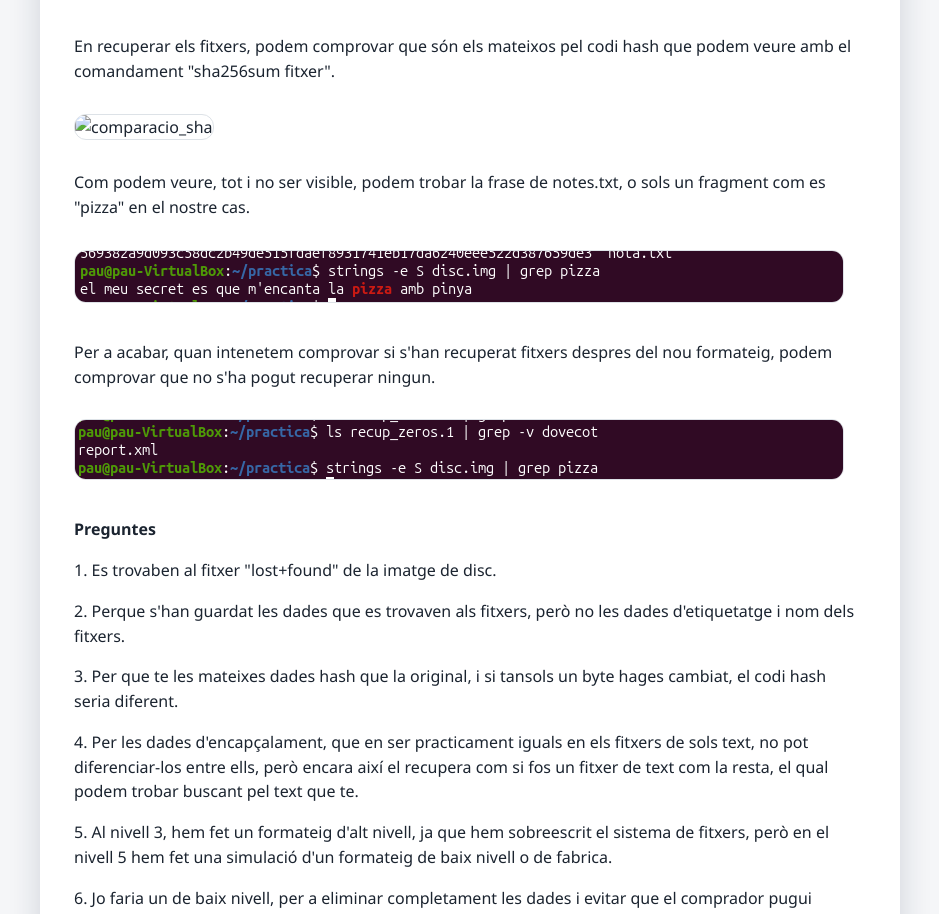
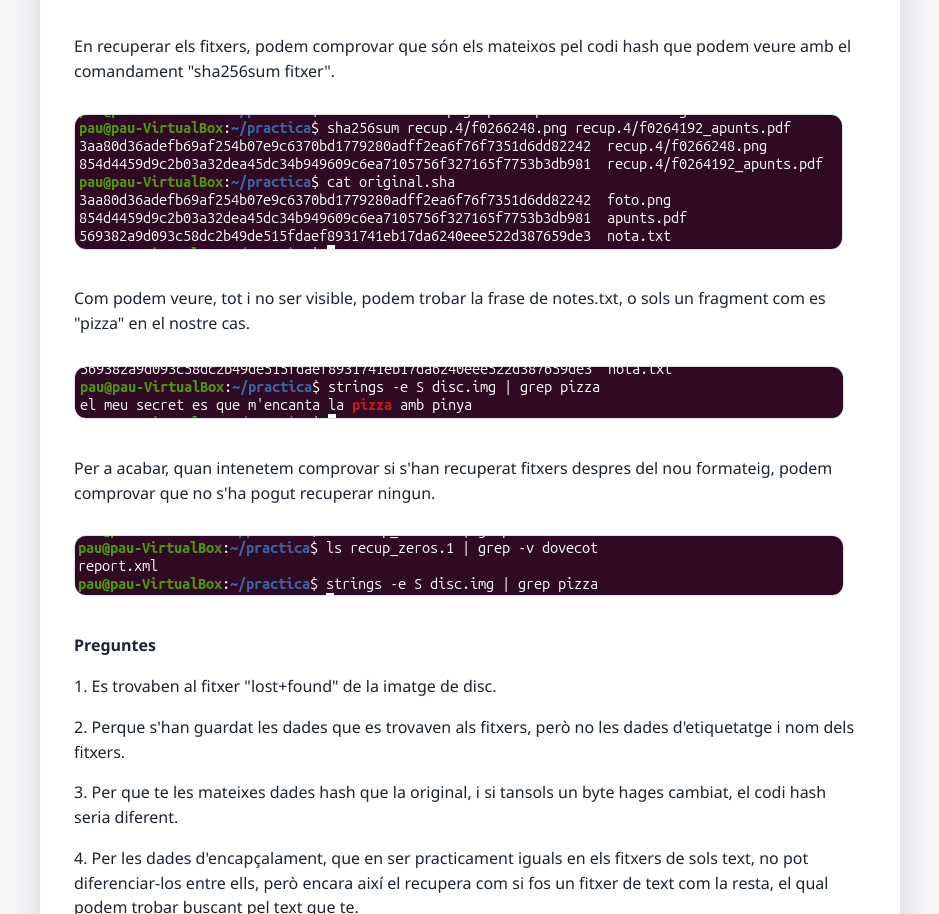
Before and after one commit to Pau-Lopez-Millan/sistemes_operatius, a plain HTML site: page sprint2/index.html in a window 1280 px wide. Shown: the part 4972-5886 px from the top of the page, without its empty margins (170-1109 px from the left). Drawn offline with Linux system fonts and the light colour scheme.

Commit message:
Fix image source for comparacio_sha in index.html

```diff
--- a/sprint2/index.html
+++ b/sprint2/index.html
@@ -76,7 +76,7 @@
       <img src="../img/Sprint2/ls_lost+found.png" alt="lost+found">
       <p>En recuperar els fitxers, podem comprovar que són els mateixos pel codi
       hash que podem veure amb el comandament "sha256sum fitxer".</p>
-      <img src="../img/Sprint2/compariacio_sha.png" alt="comparacio_sha">
+      <img src="../img/Sprint2/comparacio_sha.png" alt="comparacio_sha">
       <p>Com podem veure, tot i no ser visible, podem trobar la frase de notes.txt,
       o sols un fragment com es "pizza" en el nostre cas.</p>
       <img src="../img/Sprint2/frase.png" alt="lost+found">
```
